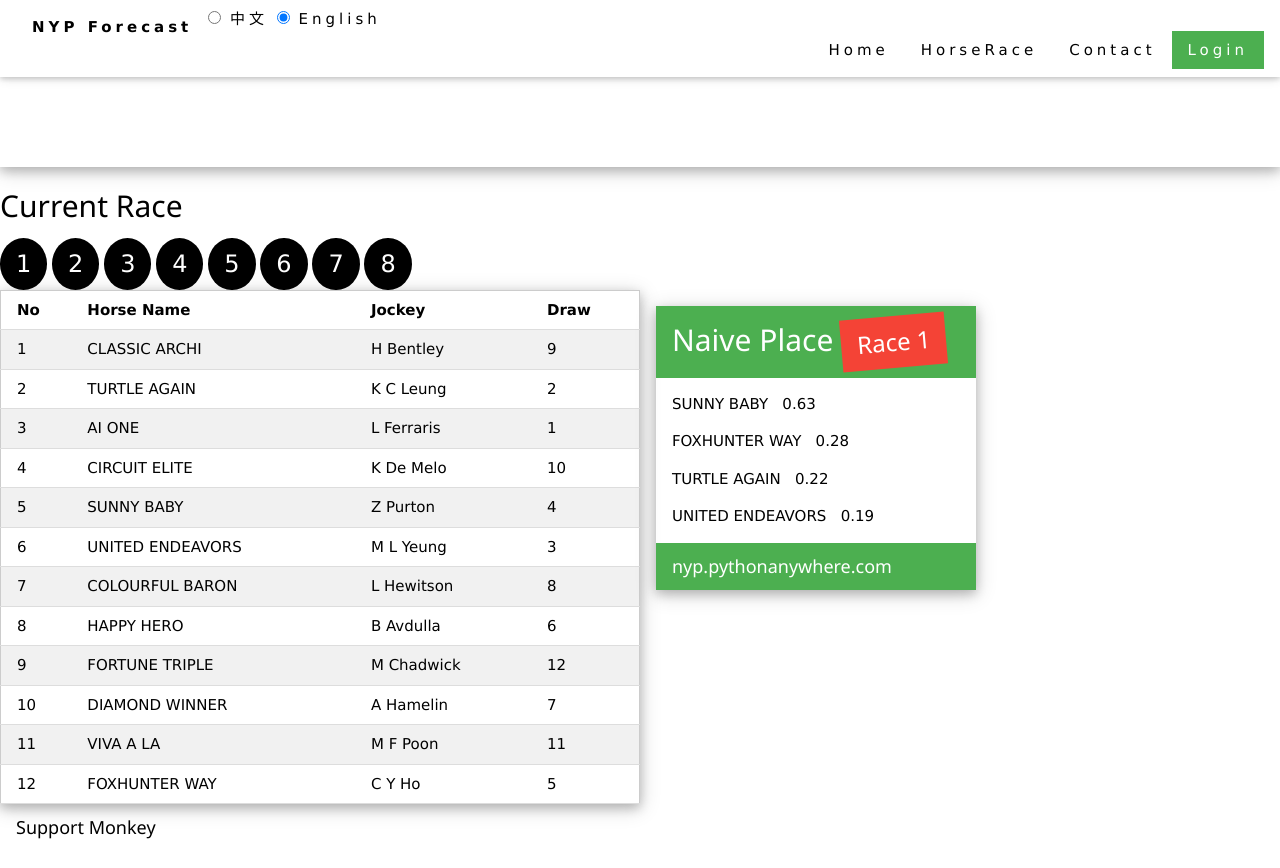
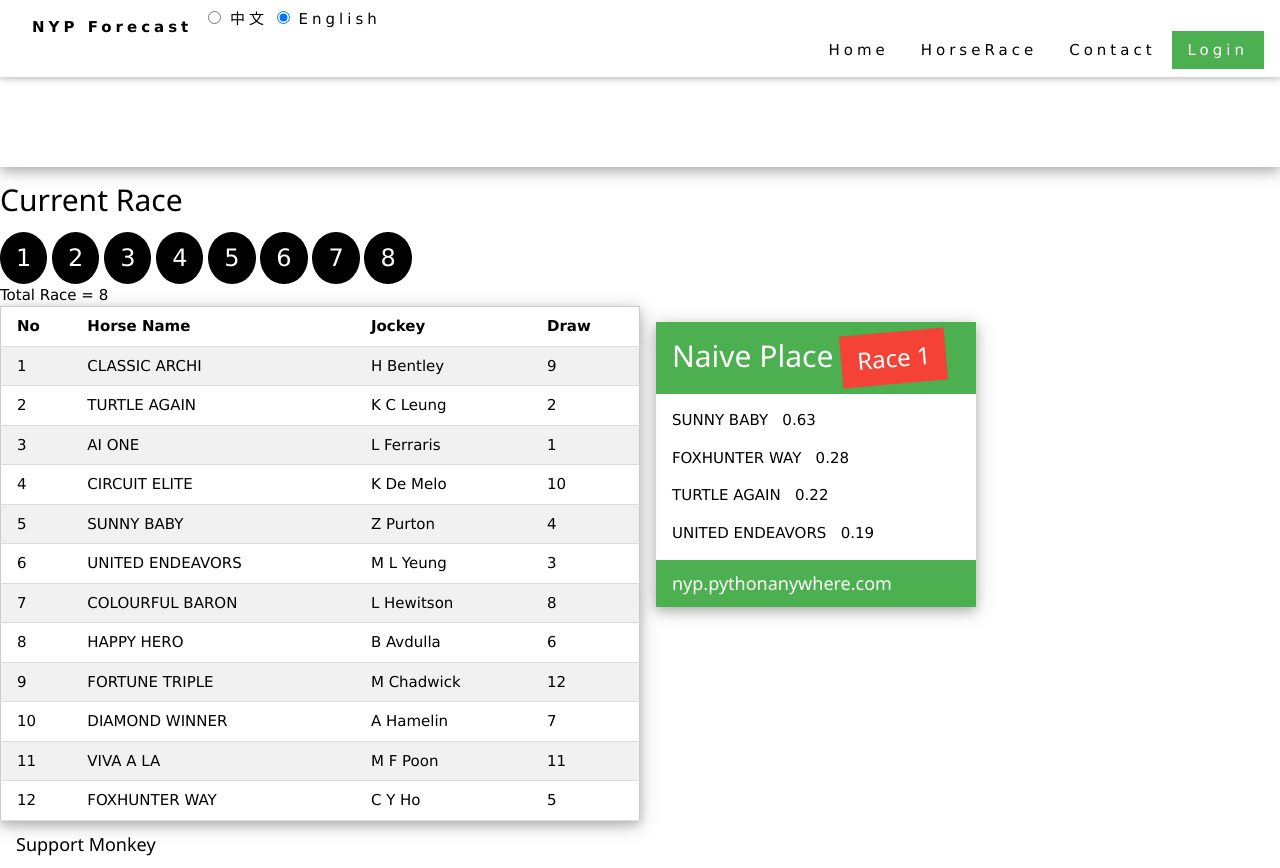
Before and after one commit to monkeynyp/horsegame, a Django app: page /racecard/ in a window 1280 px wide. Before the commit the page ends 839 px from the top, so only its background shows below. Run offline with Django 4.2, Linux system fonts and the light colour scheme.

Commit message:
Update the button bug

```diff
--- a/racecard/templates/currentrace.html
+++ b/racecard/templates/currentrace.html
@@ -1,7 +1,7 @@
 {% extends "master.html" %} {% block title %} Horse Racing Prediction By Machine Learning {% endblock %} {% block content %}
 {% load i18n %}
-Total Race = {{current_race.iloc.2.8}}
-<div class="w3-container w3-card-4 w3-padding-64 w3-section w3-margin-top"></div>
+Total Race = {{current_race.iloc.2.6}}
+<div class="w3-container w3-card-4 w3-padding-64  w3-margin-top"></div>
   <div>
     <h2>{% trans "Current Race" %}</h2>
         <a class="w3-button w3-xlarge w3-circle {% if request.GET.id == '1' %}w3-red{% else %}w3-black{% endif %}" href="/racecard/?id=1">1</a>
@@ -12,17 +12,17 @@ Total Race = {{current_race.iloc.2.8}}
         <a class="w3-button w3-xlarge w3-circle {% if request.GET.id == '6' %}w3-red{% else %}w3-black{% endif %}" href="/racecard/?id=6">6</a>
         <a class="w3-button w3-xlarge w3-circle {% if request.GET.id == '7' %}w3-red{% else %}w3-black{% endif %}" href="/racecard/?id=7">7</a>
         <a class="w3-button w3-xlarge w3-circle {% if request.GET.id == '8' %}w3-red{% else %}w3-black{% endif %}" href="/racecard/?id=8">8</a>
-        {% if current_race.iloc.2.5 > 8 %}
-        <a class="w3-button w3-xlarge w3-circle {% if request.GET.id == '9' %}w3-red{% else %}w3-black{% endif %}" href="/racecard/?id=9">9</a>
-        {% if current_race.iloc.2.5 > 9 %}
-          <a class="w3-button w3-xlarge w3-circle {% if request.GET.id == '10' %}w3-red{% else %}w3-black{% endif %}" href="/racecard/?id=10">10</a>
-          {% if current_race.iloc.2.5 > 10 %}
-          <a class="w3-button w3-xlarge w3-circle {% if request.GET.id == '11' %}w3-red{% else %}w3-black{% endif %}" href="/racecard/?id=11">11</a>
+        {% if current_race.iloc.2.6 > 8 %}
+          <a class="w3-button w3-xlarge w3-circle {% if request.GET.id == '9' %}w3-red{% else %}w3-black{% endif %}" href="/racecard/?id=9">9</a>
+          {% if current_race.iloc.2.6 > 9 %}
+            <a class="w3-button w3-xlarge w3-circle {% if request.GET.id == '10' %}w3-red{% else %}w3-black{% endif %}" href="/racecard/?id=10">10</a>
+            {% if current_race.iloc.2.6 > 10 %}
+              <a class="w3-button w3-xlarge w3-circle {% if request.GET.id == '11' %}w3-red{% else %}w3-black{% endif %}" href="/racecard/?id=11">11</a>
+            {% endif %}
           {% endif %}
         {% endif %}
-      {% endif %}
   </div>
-
+  Total Race = {{current_race.iloc.2.6}}
 <div class="w3-row">
   <div class="w3-col s6 w3-padding-top-48 ">
     <table class="w3-table-all w3-card-4">
```
